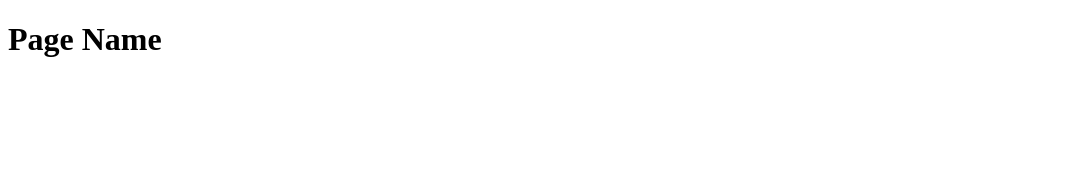
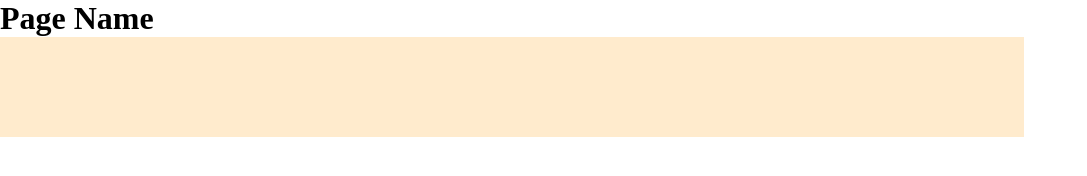
Before and after one commit to PrysmaLlama/Class_9, a website built with Vite: page index.html in a window 1280 px wide. Shown: the whole page, without its empty margins (0-1087 px from the left). Built offline with nearby package versions, Linux system fonts and the light colour scheme.

Commit message:
Added section

```diff
--- a/index.html
+++ b/index.html
@@ -9,6 +9,14 @@
   <body>
     <div id="app"></div>
     <h1>Page Name</h1>
+
+    <section class="sectionIntro">
+      <div class="sectionContainer">
+        <div class="bannerImg"></div>
+        <div class="button"></div>
+      </div>
+    </section>
+
     <script type="module" src="/src/main.js"></script>
   </body>
 </html>
--- a/src/style.css
+++ b/src/style.css
@@ -0,0 +1,11 @@
+* {
+  padding: 0;
+  margin: 0;
+  box-sizing: border-box;
+}
+
+.sectionContainer {
+  width: 80%;
+  height: 100px;
+  background-color: blanchedalmond;
+}
```
